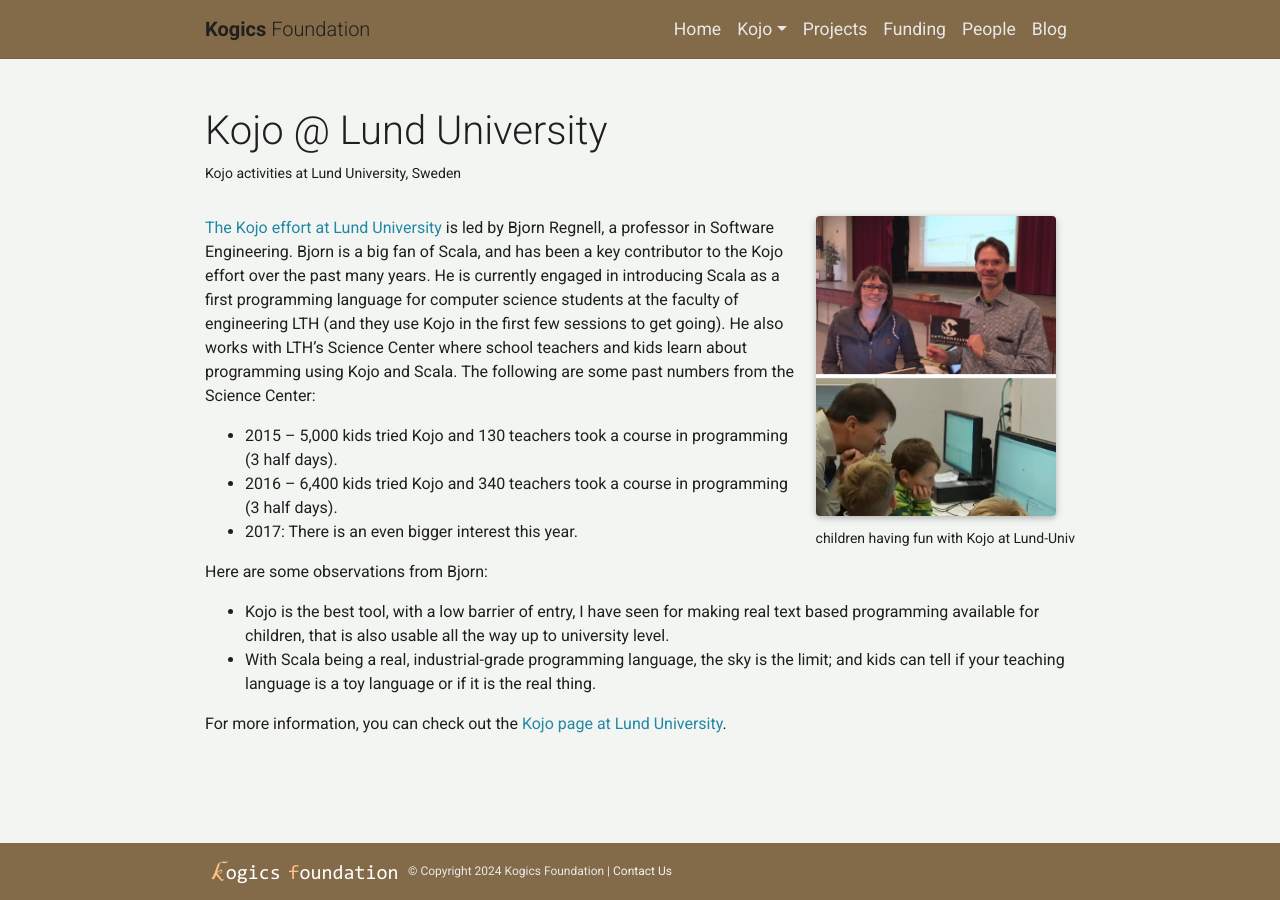
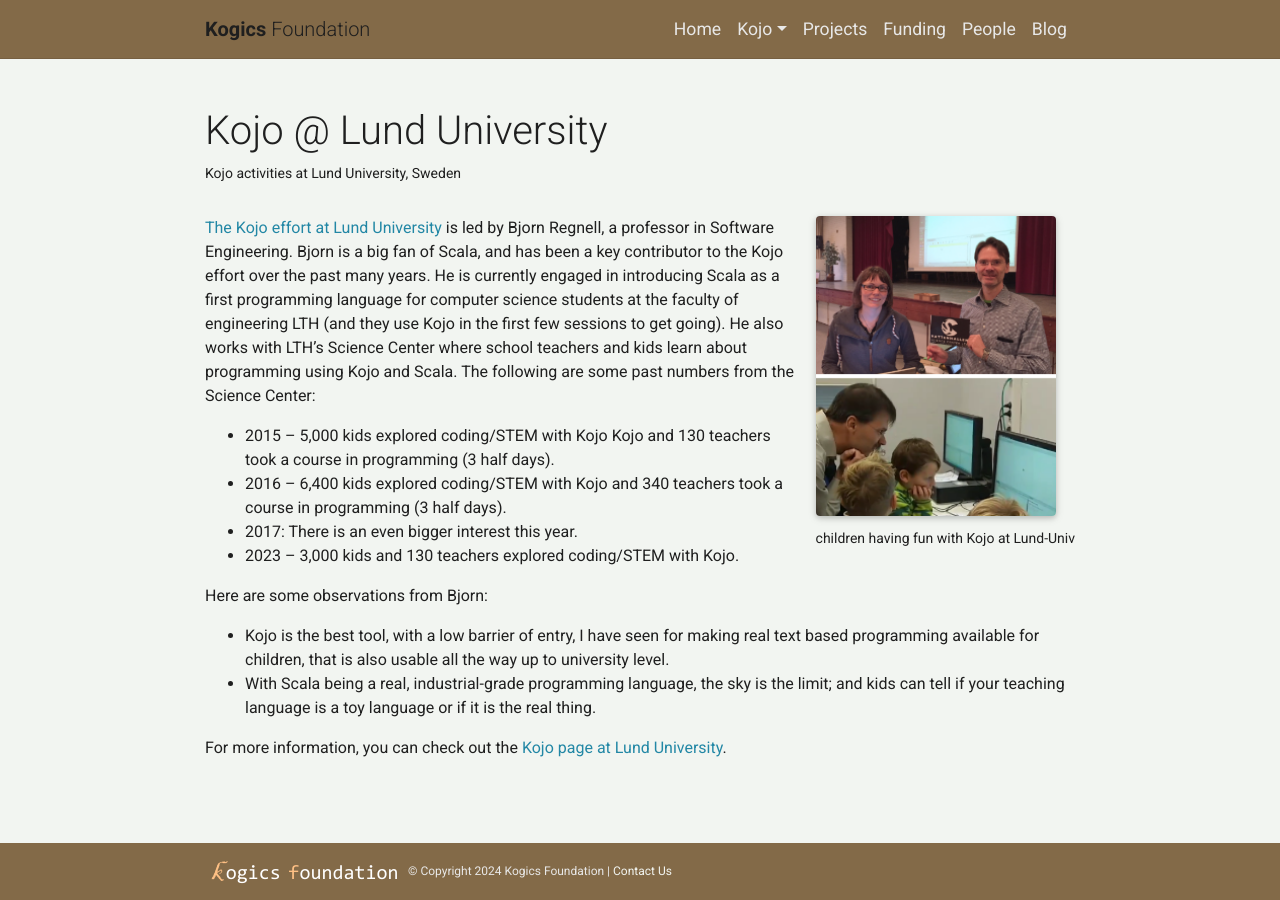
Before and after one commit to kogics/kogics.github.io, a Jekyll site: the page built from _projects/02_kojo-lund-univ.md, in a window 1280 px wide. Built offline with Jekyll 4.4.1, drawn with Linux system fonts in a browser that asks for light colours; full-size pictures stand in for the smaller copies a plugin makes; comment, search, counter and statistics services are not loaded; a style sheet for code colours, icons or effects is not loaded.

Commit message:
Update Lund Univ page.

```diff
--- a/_projects/02_kojo-lund-univ.md
+++ b/_projects/02_kojo-lund-univ.md
@@ -13,9 +13,10 @@
 
 [The Kojo effort at Lund University](https://www.lth.se/programmera/programmering-i-skolan/) is led by Bjorn Regnell, a professor in Software Engineering. Bjorn is a big fan of Scala, and has been a key contributor to the Kojo effort over the past many years. He is currently engaged in introducing Scala as a first programming language for computer science students at the faculty of engineering LTH (and they use Kojo in the first few sessions to get going). He also works with LTH's Science Center where school teachers and kids learn about programming using Kojo and Scala. The following are some past numbers from the Science Center:
 
-* 2015 – 5,000 kids tried Kojo and 130 teachers took a course in programming (3 half days).
-* 2016 – 6,400 kids tried Kojo and 340 teachers took a course in programming (3 half days).
+* 2015 – 5,000 kids explored coding/STEM with Kojo Kojo and 130 teachers took a course in programming (3 half days).
+* 2016 – 6,400 kids explored coding/STEM with Kojo and 340 teachers took a course in programming (3 half days).
 * 2017: There is an even bigger interest this year.
+* 2023 – 3,000 kids and 130 teachers explored coding/STEM with Kojo.
 
 Here are some observations from Bjorn:
 
```
